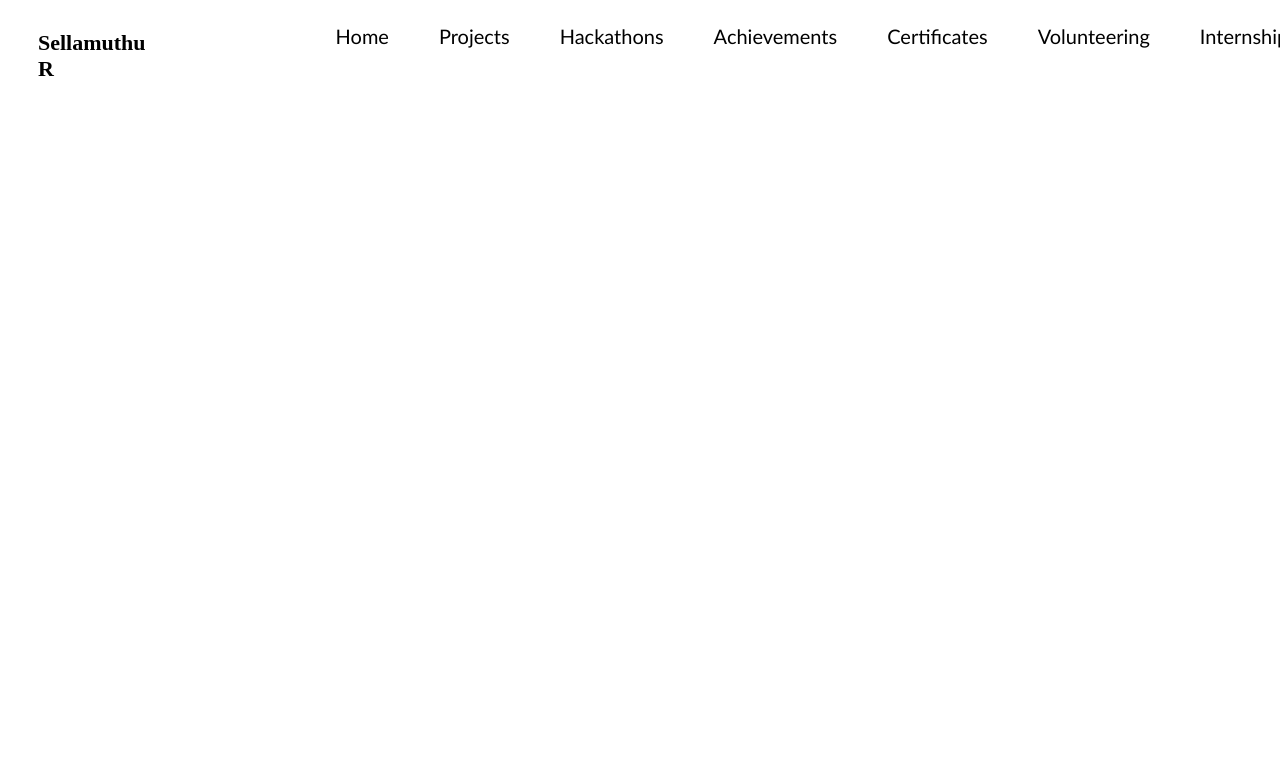
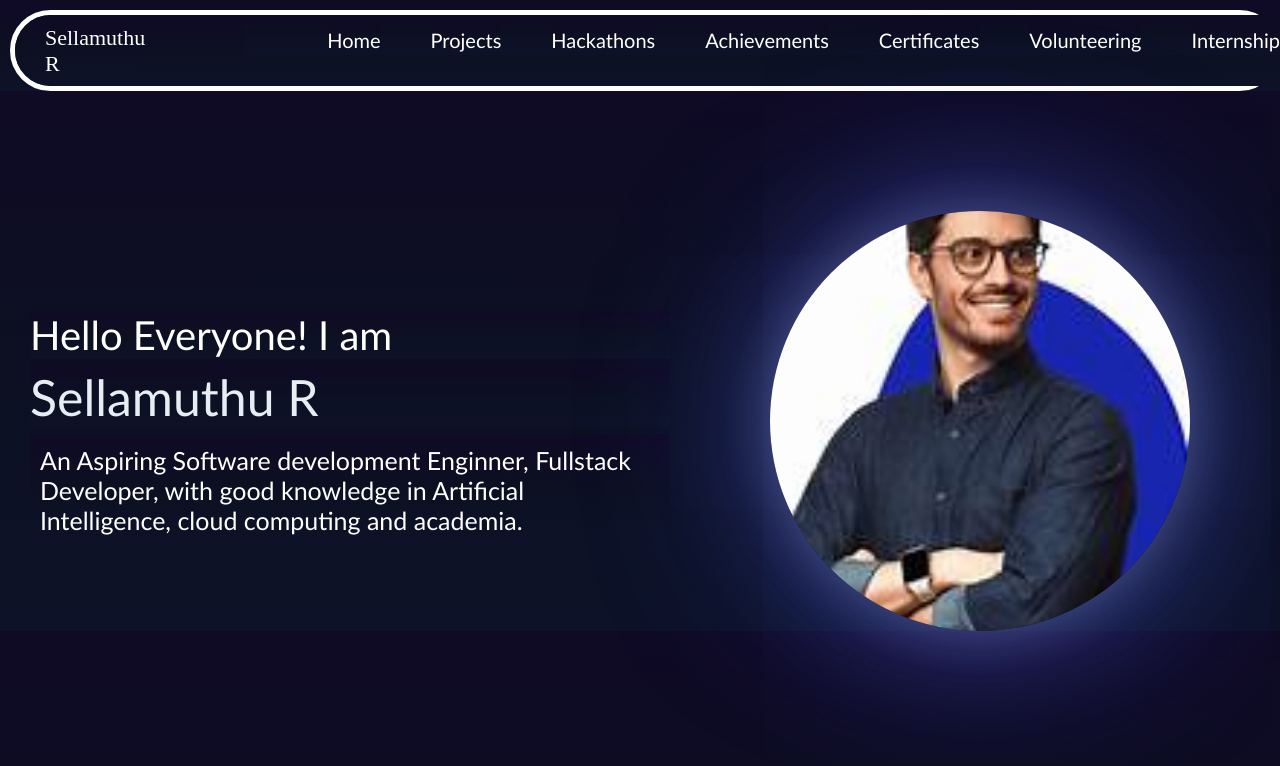
Before and after one commit to Sellamuthu2007/PORTFOLIO, a React (Vite) app: page / in a window 1280 px wide. Shown: the top 766 px of the page. Built offline with nearby package versions, Linux system fonts and the light colour scheme.

Commit message:
Created new Home page and navbar

```diff
--- a/index.html
+++ b/index.html
@@ -2,6 +2,7 @@
 <html lang="en">
   <head>
     <meta charset="UTF-8" />
+    <link href="https://cdn.jsdelivr.net/npm/bootstrap@5.3.8/dist/css/bootstrap.min.css" rel="stylesheet" integrity="sha384-sRIl4kxILFvY47J16cr9ZwB07vP4J8+LH7qKQnuqkuIAvNWLzeN8tE5YBujZqJLB" crossorigin="anonymous">
     <link rel="icon" type="image/svg+xml" href="/vite.svg" />
     <meta name="viewport" content="width=device-width, initial-scale=1.0" />
     <title>Sellamuthu R</title>
--- a/src/App.jsx
+++ b/src/App.jsx
@@ -1,9 +1,9 @@
-import Homepage from './homepage'
+import Navbar from "./navbar"
 
 function App() {
   return (
     <>
-      <Homepage/>
+      <Navbar/>
     </>
   )
 }
--- /dev/null
+++ b/src/home.jsx
@@ -0,0 +1,26 @@
+import Navbar from './navbar'
+import './index.css'
+import person from './assets/person.png'
+
+export default function Homepage(){
+    return (
+        <>
+        <div>
+            <div><Navbar/></div>
+            <div className='homePage'>
+                <div className='homePage-left'>
+                    <h2>Hello Everyone! I am</h2>
+                    <h1> Sellamuthu R</h1>
+                    <h3>An  Aspiring  Software  development  Enginner,  Fullstack  Developer, with good  knowledge  in  Artificial  Intelligence, cloud  computing  and  academia.</h3>
+                </div>
+                <div className='homePage-right   rounded-circle'>
+                    <img src={person} alt="Image not Found" />
+
+                </div>
+            </div>
+        </div>
+
+
+        </>
+    )
+}
--- a/src/index.css
+++ b/src/index.css
@@ -1,12 +1,27 @@
+*{
+    background: linear-gradient(
+        180deg,
+        #0f0a25,   /* top purple tint */
+        #0c1022,   /* center deep blue */
+        #0d1228    /* bottom navy */
+    );
+}
+
 
 .nav1{
-    top : 0px;
+    background-color:black;
+    color : white;
+    margin-top : 10px;
+    margin-left : 10px;
     display : flex;
+    border-radius: 100px;
+    border : white solid 5px;
 }
 .logo{
     font-size : 22px;
     margin-left : 30px;
-    top : 0px;
+    margin-top : 10px;
+     border-radius: 100px;
     font-family : cursive;
     cursor : pointer;
 }
@@ -17,12 +32,13 @@
 }
 
 .menu ul li{
+    margin-top: 10px;
     margin-left : 50px;
     list-style : none;
 }
 .menu ul li a{
     text-decoration : none;
-    color : black;
+    color : white;
     font-family :'Gill Sans', 'Gill Sans MT', Calibri, 'Trebuchet MS', sans-serif;
     font-size : 20px;
     cursor : pointer;
@@ -32,3 +48,67 @@
     height :700px;
     width : 800px;
 }
+.homePage{
+    color: white;
+    display : flex;
+    flex-direction : row;
+}
+.homePage-left{
+    background-color:white;
+    height : 100%;
+    font-family :'Trebuchet MS', 'Lucida Sans Unicode', 'Lucida Grande', 'Lucida Sans', Arial, sans-serif;
+    margin-left : 30px;
+    margin-top : 220px;
+    width : 50%;
+}
+.homePage-left h1{
+    color: #e6edf3;
+    font-size : 50px;
+}
+.homePage-left h2{
+    color: white;
+    font-size: 40px;
+}
+.homePage-left h3{
+    color: white;
+    font-size: 25px;
+    padding : 10px;
+}
+.homePage-right img {
+    margin-top: 120px;
+    margin-left: 100px;
+    width: 420px;
+    height: 420px;
+    border-radius: 50%;
+    object-fit: cover;
+
+    /* Main Glow Layer */
+    box-shadow:
+        0 0 40px rgba(255, 255, 255, 0.15),
+        0 0 100px rgba(80, 102, 255, 0.25),
+        0 0 160px rgba(80, 102, 255, 0.35);
+
+    /* Smooth animation */
+    animation: glowPulse 4s ease-in-out infinite;
+}
+
+@keyframes glowPulse {
+    0% {
+        box-shadow:
+            0 0 30px rgba(255, 255, 255, 0.15),
+            0 0 80px rgba(80, 102, 255, 0.25),
+            0 0 140px rgba(80, 102, 255, 0.35);
+    }
+    50% {
+        box-shadow:
+            0 0 60px rgba(255, 255, 255, 0.18),
+            0 0 130px rgba(80, 102, 255, 0.30),
+            0 0 200px rgba(80, 102, 255, 0.45);
+    }
+    100% {
+        box-shadow:
+            0 0 30px rgba(255, 255, 255, 0.15),
+            0 0 80px rgba(80, 102, 255, 0.25),
+            0 0 140px rgba(80, 102, 255, 0.35);
+    }
+}
--- a/src/main.jsx
+++ b/src/main.jsx
@@ -3,7 +3,7 @@ import { createRoot } from 'react-dom/client'
 import {createBrowserRouter,RouterProvider} from 'react-router-dom';
 import App from './App.jsx'
 import Projects from './projects.jsx';
-import Homepage from './homepage.jsx';
+import Homepage from './home.jsx';
 import Notfound from './notfound.jsx';
 
 const urls = createBrowserRouter([
--- a/src/homepage.jsx
+++ b/src/navbar.jsx
@@ -2,14 +2,14 @@ import {useState,useEffect} from 'react';
 import { useNavigate } from 'react-router-dom';
 import './index.css'
 
-export default function Homepage(){
+export default function Navbar(){
     const navigate = useNavigate();
 
     return (
 
         <>
             <nav className="nav1">
-                <div>
+                <div style = {{"borderRadius" : "100px"}}>
                     <h3 className="logo">Sellamuthu R</h3>
                 </div>
                 <div className='menu'>
```
Also changed, not shown: src/assets/person.png (added).
